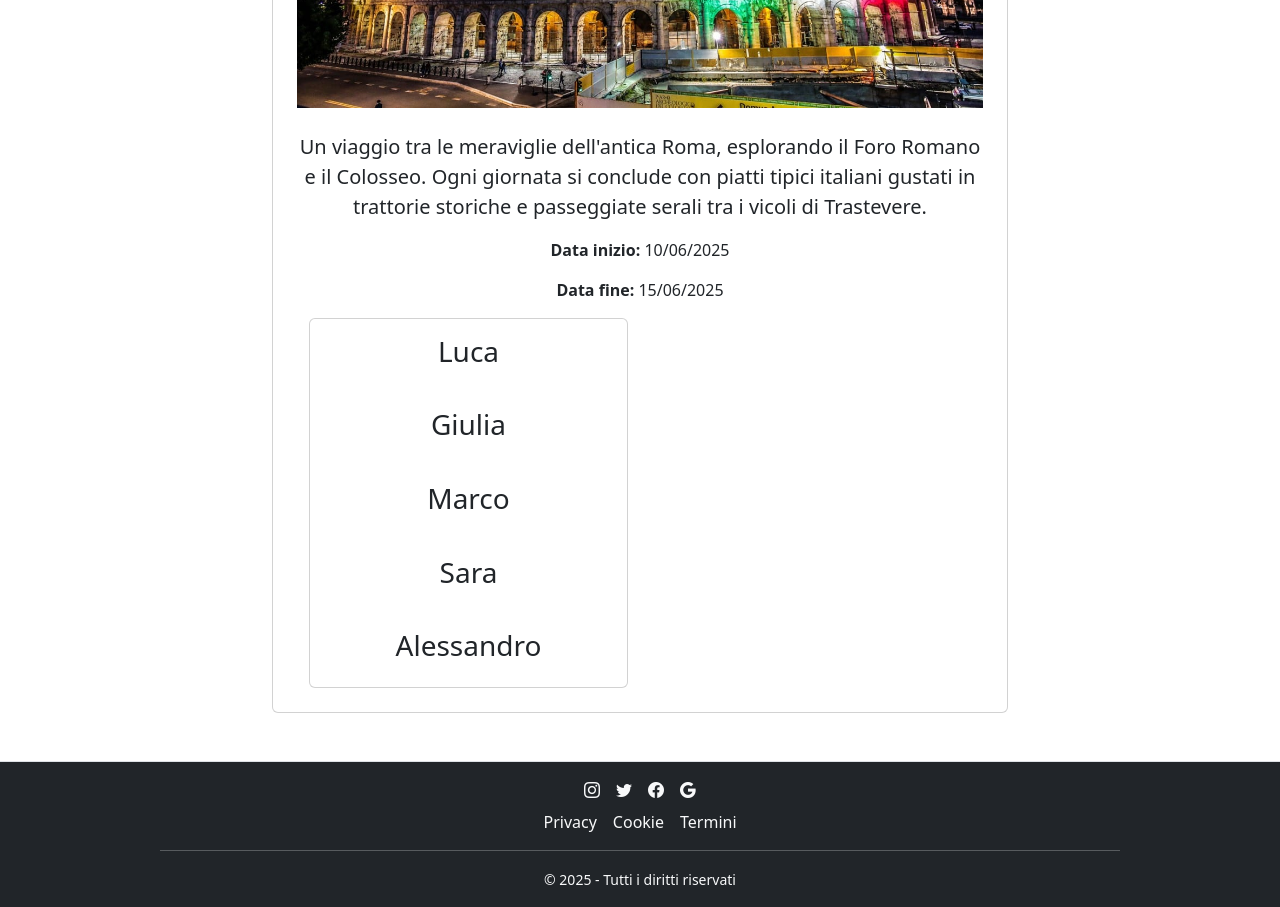
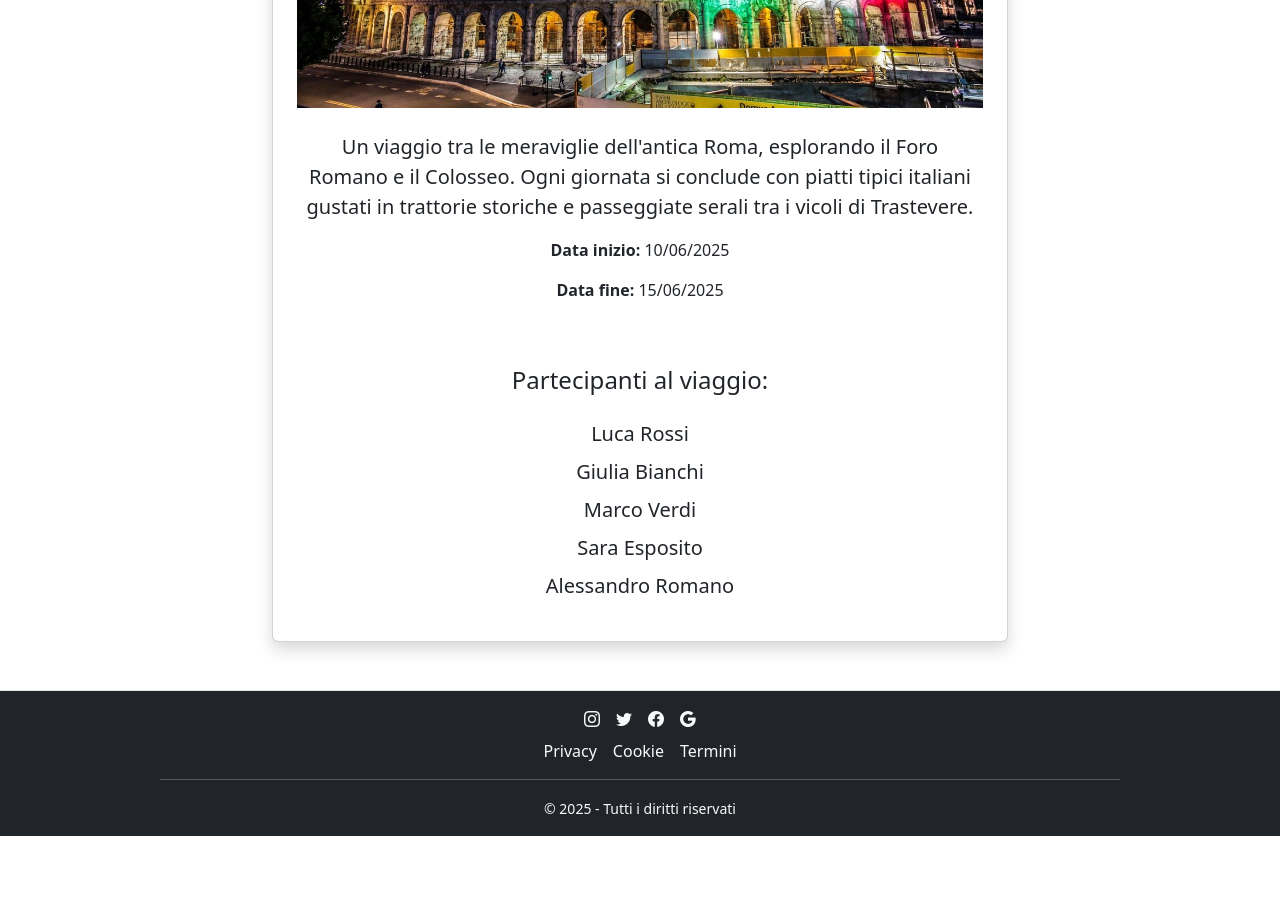
Before and after one commit to marzia-blasi/Booroad, a React (Vite) app: page /tripslist/1 in a window 1280 px wide. Shown: the part 500-1407 px from the top of the page. After the commit the page ends 1336 px from the top, so only its background shows below. Built offline with nearby package versions, Linux system fonts and the light colour scheme.

Commit message:
refactor: add box shadow to SingleTripPage and restyle list of Partecipants

```diff
--- a/src/Components/Partecipants.jsx
+++ b/src/Components/Partecipants.jsx
@@ -1,24 +1,16 @@
-import { useEffect, useState } from "react";
-
 import partecipants from "../db/partecipants.js";
-import ContactCard from "./ContactCard.jsx";
 
 export default function Partecipants() {
   return (
-    <>
-      <div className="container">
-        <div className="row">
-          <div className="col-md-6">
-            <div className="card">
-              {partecipants.map((partecipant) => (
-                <div className="card-body" key={partecipant.id}>
-                  <h3 className="card-title">{partecipant.first_name}</h3>
-                </div>
-              ))}
-            </div>
-          </div>
-        </div>
-      </div>
-    </>
+    <div className="text-center mt-5">
+      <h4 className="mb-4">Partecipanti al viaggio:</h4>
+      <ul className="list-unstyled text-center">
+        {partecipants.map((partecipant) => (
+          <li key={partecipant.id} className="fs-5 mb-2">
+            {partecipant.first_name} {partecipant.last_name}
+          </li>
+        ))}
+      </ul>
+    </div>
   );
 }
--- a/src/Pages/SingleTripPage.jsx
+++ b/src/Pages/SingleTripPage.jsx
@@ -10,14 +10,14 @@ export default function SingleTripPage() {
         <div className="container my-5">
             <div className="row justify-content-center">
                 <div className="col-12 col-md-10 col-lg-8">
-          <div className="card p-4 text-center">
+                    <div className="card p-4 text-center rounded shadow">
                         <h1 className="mb-4">{trip.title}</h1>
                         <img
                             src={`/${trip.img}`}
                             alt={trip.title}
                             className="img-fluid mx-auto mb-4 h-100"
                         />
-            <p className="fs-5">{trip.description}</p>
+                        <p className="fs-5 px-2">{trip.description}</p>
                         <p>
                             <strong>Data inizio:</strong> {trip.start_date}
                         </p>
```
Lines whose indentation alone changed are shown as unchanged.
